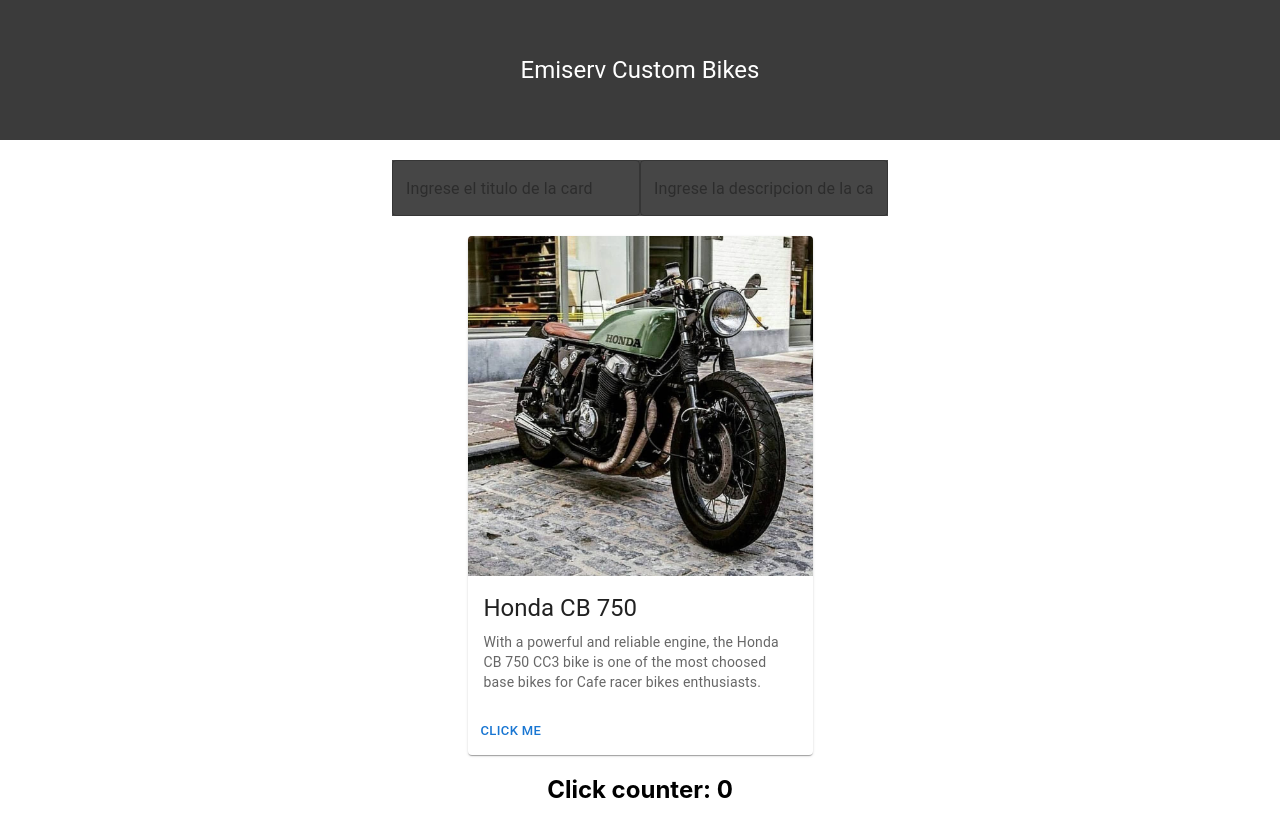
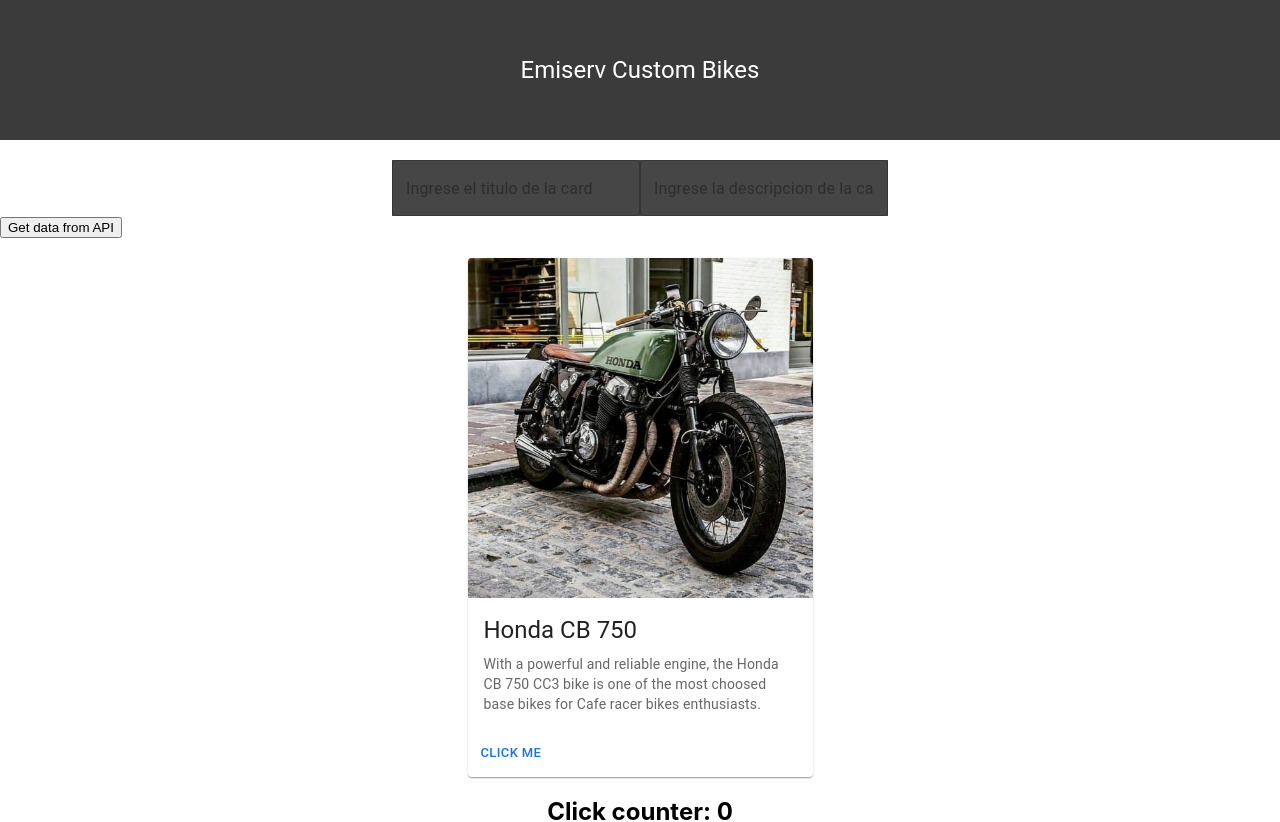
Before and after one commit to EmiAguero1997/ReactApp, a Next.js app: page /renderer in a window 1280 px wide. Shown: the top 822 px of the page. Built offline with nearby package versions, Linux system fonts and the light colour scheme.

Commit message:
axios get request made

```diff
--- a/package.json
+++ b/package.json
@@ -15,6 +15,7 @@
     "@material-ui/icons": "^4.11.3",
     "@mui/icons-material": "^5.8.4",
     "@mui/material": "^5.9.1",
+    "axios": "^0.27.2",
     "next": "12.1.6",
     "react": "18.2.0",
     "react-dom": "18.2.0",
--- a/pages/renderer.js
+++ b/pages/renderer.js
@@ -8,11 +8,22 @@
 
 function Renderer(){
 
+    const axios = require('axios').default;
     const [cardTitle, setCardTitle] = useState();
     const [cardDesc, setCardDesc] = useState();
     const [counter, setCounter] = useState(0);
     const [counter2, setCounter2] = useState(0);
     const [disabled, setDisabled] = useState(false);
+    var data;
+
+    function getData(){
+        axios.get('https://pokeapi.co/api/v2/pokemon/ditto').then(response =>{
+
+            data = response.data;
+            console.log('data: ',data);
+
+        })
+    }
 
     useEffect(()=>{
         counter2==5 && (alert('You clicked 5 times'), setCounter2(0), disableBtn());
@@ -48,6 +59,7 @@
                     <b></b>
                     <TextField type="text" className={styles.title} placeholder="Ingrese la descripcion de la card" onChange={handleDescChange}></TextField>
                 </div>
+                <button onClick={()=>getData()}>Get data from API</button>
                  <div className={styles.textFields}>
                     <Card disabled={disabled} clickCounter={clickCounter} title={cardTitle? cardTitle : 'Honda CB 750'} description={cardDesc? cardDesc : 'With a powerful and reliable engine, the Honda CB 750 CC3 bike is one of the most choosed base bikes for Cafe racer bikes enthusiasts.'}/>
                  </div>
```
Also changed, not shown: 1 other file (tests, documents, lock files or other folders).
